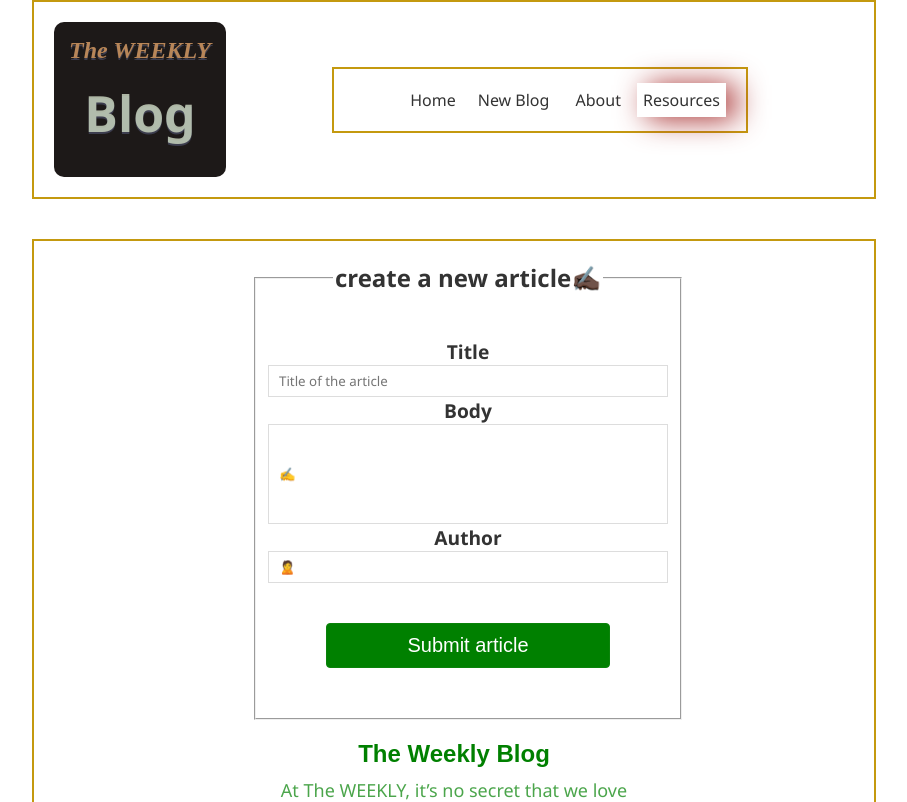
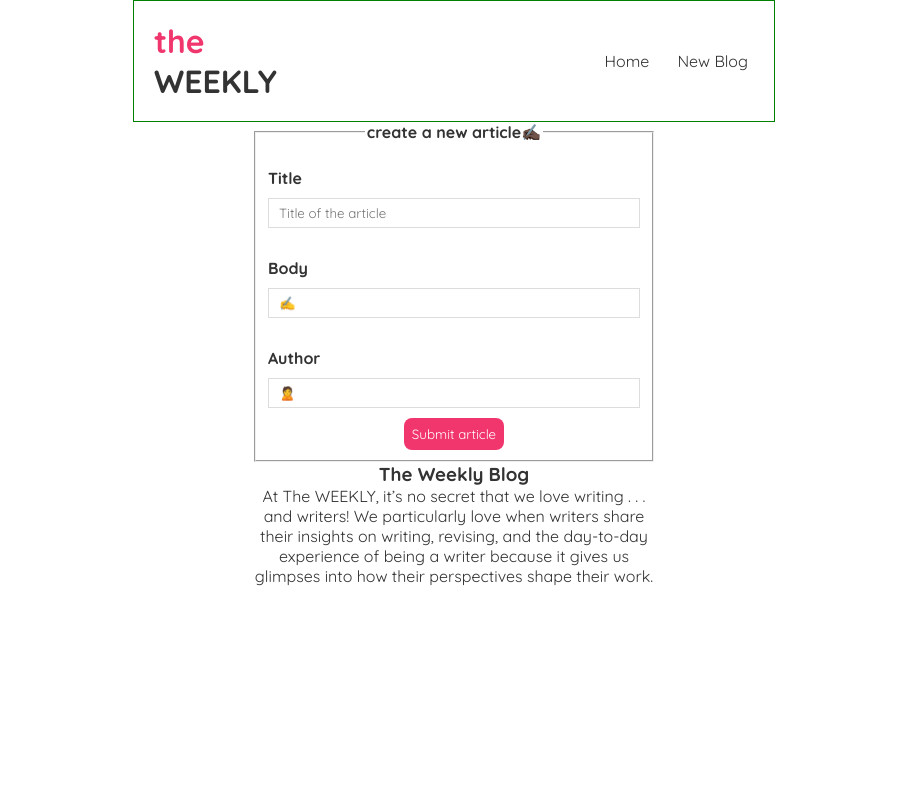
Before and after one commit to MissZamzam/blog-application, a React (Create React App) app: page /create in a window 1280 px wide. Shown: the top 802 px of the page, without its empty margins (186-1093 px from the left). Built offline with nearby package versions, Linux system fonts and the light colour scheme.

Commit message:
refactor

```diff
--- a/src/ArticleRoutes.js
+++ b/src/ArticleRoutes.js
@@ -23,7 +23,7 @@ function ArticalRoutes () {
                         <h2>{ article.title }</h2>
                         <p>By { article.author }</p>
                         <div>{ article.body }</div>
-                        <NavLink to='/'>
+                        <NavLink to='/' className='button'>
                         <button onClick={handleDelete}>Delete</button>
 
                         </NavLink>
--- a/src/Navbar.js
+++ b/src/Navbar.js
@@ -4,13 +4,13 @@ function Navbar () {
     return (
 
         <div className="navbar">
-            <h1>The WEEKLY <p>Blog </p></h1>
-        <div className="container">
+            <h1>the  <p>WEEKLY </p></h1>
+        <div className="links">
             <ul>
           <Link to="/" className='nav-links'>Home</Link>
           <Link to="/create" className='nav-links'>New Blog </Link>
-          <Link to="about" className='nav-links'>About</Link>
-          <Link to="/more" className='resource'>Resources</Link>
+          {/* <Link to="about" className='nav-links'>About</Link> */}
+          {/* <Link to="/more" className='resource'>Resources</Link> */}
           </ul>
         </div>
         </div>
--- a/src/index.css
+++ b/src/index.css
@@ -1,253 +1,126 @@
-
-
-*{
+@import url('https://fonts.googleapis.com/css2?family=Quicksand:wght@300;400;500;600;700&display=swap');
+/* base styles */
+* {
   margin: 0;
-  font-family: 'Segoe UI', Tahoma, Geneva, Verdana, sans-serif;
+  font-family: "Quicksand";
   color: #333;
 
 }
-
 .navbar {
   padding: 20px;
   display: flex;
-  align-items:  center;
-  max-width: 800px;
+  align-items: center;
+  max-width: 600px;
   margin: 0 auto;
-  /* background-image: linear-gradient(315deg, #fcb36e 0%, #cee2db 74%); */
-  border: 2px rgb(196, 153, 15) solid;
-
-  /* border-bottom: 1px solid #f2f2f2; */
+  border-bottom: 1px solid #f2f2f2;
+  border: 1px green solid;
 }
 .navbar h1 {
-  font-family: 'Times New Roman', Times, serif;
-  color: rgb(184, 134, 88);
-  text-shadow: 0px 2px rgb(60, 61, 78);
-  background-color: #1d1918;
-  font-style: italic;
-  font-size: x-large;
-  border-radius: 10px;
-  padding: 15px;
-}
-
-.navbar h1 p{
-  color: rgba(198, 209, 188, 0.856);
-  text-align: center;
-  font-size: 50px;
-  font-style: normal;
-  margin: 15px;
-
+  color: #f1356d;
 }
 .navbar .links {
   margin-left: auto;
+}
+.navbar a {
+  margin-left: 16px;
+  text-decoration: none;
+  padding: 6px;
+}
+.navbar a:hover {
+  color: #f1356d;
+}
+.content {
+  max-width: 600px;
+  margin: 40px auto;
+  padding: 20px;
+
+}
+/* blog previews / list */
+.article-preview {
+  padding: 10px 16px;
+  margin: 20px 0;
+  border-bottom: 1px solid #fafafa;
+  max-width: 400px;
+  margin: 0 auto;
+  text-align: center;
+
+}
+.article-preview:hover {
+  box-shadow: 1px 3px 5px rgba(0,0,0,0.1);
+}
+.article-preview h2 {
+  font-size: 20px;
+  color: #f1356d;
+  margin-bottom: 8px;
+
+}
+.article-preview a{
+  text-decoration: none;
+
+}
+/* blog details page */
+.article-details h2 {
+  font-size: 20px;
+  color: #f1356d;
+  margin-bottom: 10px;
+  max-width: 400px;
+  margin: 0 auto;
+  text-align: center;
+}
+.article-details p {
+  font-size: 20px;
+  color: #f1356d;
+  margin-bottom: 10px;
+  max-width: 400px;
+  margin: 0 auto;
+  text-align: center;
+}
+.article-details div {
+  margin: 20px 0;
+  max-width: 400px;
+  margin: 0 auto;
+  text-align: center;
+}
+.artcicle-details button {
+  background: #f1356d;
+  color: #fff;
+  border: 0;
+  padding: 8px;
+  border-radius: 8px;
+  cursor: pointer;
+
 
 
 }
-.navbar  a{
-margin-left: 10px;
-text-decoration: none;
-padding:   6px;
-}
-.navbar a:hover {
-color: rgb(48, 39, 22);
-padding: 5px 10px;
-/* border: 2px solid #696b48; */
-border-radius: 5px;
-box-shadow: 0px 0px 40px 2px #946054;
-transition: 0.5s;
 
-
-}
-.container {
-  max-width: 800px;
-  margin: 40px auto;
-  padding: 20px;
-  /* background-color: #e9d4c2; */
-  border: 2px rgb(196, 153, 15) solid;
-
-}
-.article-preview {
-  padding:  25px 16px;
-  margin: 20px 0;
-  border-bottom: 1px solid #fafafa;
-}
-.article-preview:hover{
-  box-shadow: 10px 25px 15px rgb(184, 150, 132);
-}
-.article-preview h2 {
-  font-size: 23px;
-  color: rgb(3, 145, 3);
-  margin-bottom: 20px;
-
-}
-.contacts{
-  font-size: larger;
-  text-align: center;
-  margin: 0;
-  padding: 0;
-  text-align: justify;
-  padding: 40px;
-  text-align: center;
-  box-shadow: 10px 2px 30px brown;
-  height: 700px;
-  padding: 40px;
-  text-align: center;
-  height: 700px;
-
-}
-.about-us{
-  text-align: center;
-  height: 700px;
-}
-.create{
-  width: 400px;
-  height: 700px;
-  margin: auto;
+/* create new blog form */
+.create {
+  max-width: 400px;
+  margin: 0 auto;
   text-align: center;
 }
-.create label{
-  text-align: center;
-  font-size: larger;
-
+.create label {
+  text-align: left;
+  display: block;
 }
-.create h2{
+.create h2 {
   font-size: 20px;
-  color: rgb(94, 71, 38);
+  color: #f1356d;
   margin-bottom: 30px;
 }
-.create input, .create select {
-  width: 400px;
+.create input, .create textarea, .create select {
+  width: 100%;
   padding: 6px 10px;
+  margin: 10px 0;
   border: 1px solid #ddd;
   box-sizing: border-box;
+  display: block;
 }
-.textarea{
-  height: 100px;
-}
-.button{
-  margin: 40px;
-  border-radius: 4px;
-  padding: 10px 80px;
-  color: white;
-  font-size: 20px;
-  background-color:green ;
-  border: 1px solid rgb(11, 131, 11);
-  font-family: sans-serif;
-
-
-}
-.button:hover{
-color: rgb(22, 20, 16);
-background-color: rgb(38, 173, 31);
-border: 1px solid #eeece6;
-font-size: 20px;
-font-weight: 400;
-border-radius: 5px;
-font-family: sans-serif;
-/* box-shadow: 0px  2px 40px #0f0e0d; */
-}
-
-.article-preview{
-  text-decoration: none;
-}
-
-.two{
-  margin-top: 40px;
-
-}
-.four{
-  margin-bottom: 15px;
-  margin-top: 80px;
-}
-
-.text{
-  margin-left: 0.6rem;
-}
-legend{
-  margin-top: 1rem;
-  font-size: 1.5rem;
-  margin-bottom: 1rem;
-}
-.paragraph{
-  color: white;
-  background-color: #b86f33;
-  border-radius: 20px;
-  box-shadow: 10px 60px 40px rgb(105, 85, 47);
-  padding: 30px;
-}
-.middle{
-margin: 60px;
-background-color: white;
-padding: 15px;
-}
-
-.quote{
-  background-color: #af6427;
-  padding: 40px;
-  margin: 20px;
-  box-shadow: 10px 60px 40px rgb(15, 12, 7);
-
-  margin-top: 50px;
-  border-radius: 10px;
-}
-.writter{
-  color: wheat;
-  text-align: center;
-  margin-bottom: 10px;
-}
-.resource{
-padding: 40px;
-text-align: center;
-box-shadow: 10px 2px 30px brown;
-height: 700px;
-}
-
-.heading{
-  margin-top: 30px;
-  margin: 20px;
-  background-color: #af6427;
-  border-radius: 50%;
-  text-align: center;
-}
-.policy{
-  margin: 40px;
-}
-.fashion{
-  margin: 40px;
-}
-.food{
-  margin: 40px;
-}
-.culture{
-  margin: 20px;
-}
-.resource a:hover{
-  background-color: rgb(31, 124, 23);
+.create button {
+  background: #f1356d;
+  color: #fff;
+  border: 0;
   padding: 8px;
-  color: white;
-}
-.blog-image{
-  margin-bottom: 10px;
-}
-
-
-h3{
-  margin-top: 20px;
-  color: green;
-  font-size: 1.5rem;
-  font-family: Grechen Fuemen , sans-serif;
-
-}
-
-.footer{
-  color: green;
-  font-size: 18px;
-  max-width: 700px;
-  opacity: 0.7;
-  margin: 10px 0;
-  cursor: pointer;
-  transition: 0.5s;
-}
-h3:hover{
-  opacity: 1;
+  border-radius: 8px;
   cursor: pointer;
 }
```
